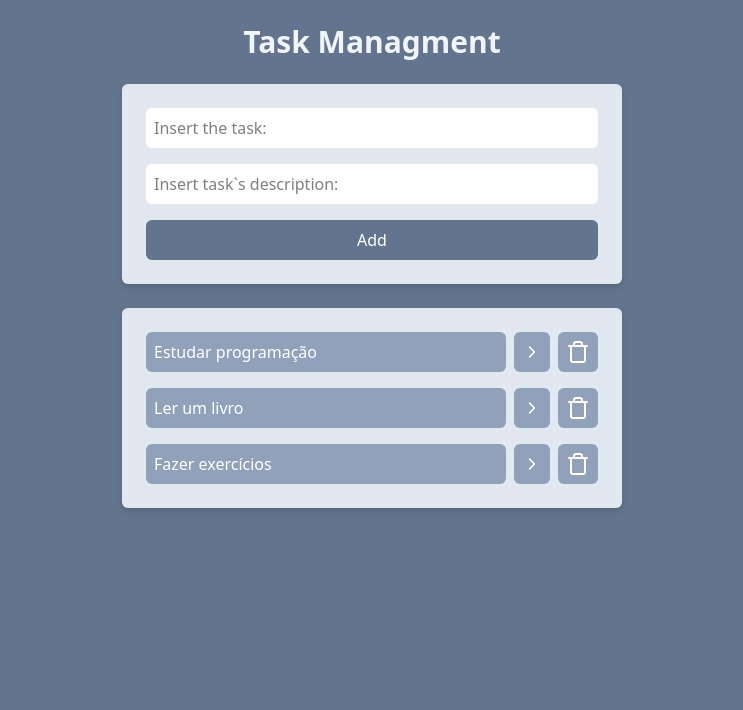
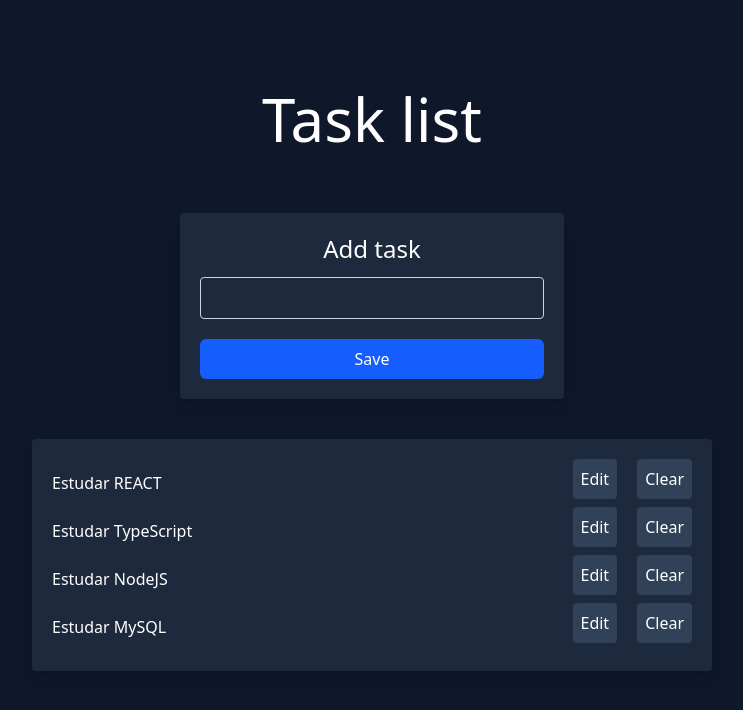
Before and after one commit to WallaceFalue/To-Do-List, a React (Vite) app: page / in a window 1280 px wide. Shown: the top 710 px of the page, without its empty margins (268-1011 px from the left). Built offline with nearby package versions, Linux system fonts and the light colour scheme.

Commit message:
refactor: Restructure application logic

```diff
--- a/src/App.jsx
+++ b/src/App.jsx
@@ -1,66 +1,110 @@
-import Tasks from "./components/Tasks";
-import AddTask from "./components/AddTasks";
-import { useState } from "react";
+import { useState, useEffect } from "react";
 
 function App() {
+  const [newTask, setNewTask] = useState("");
+  const [editTask, setEditTask] = useState({
+    tasks: "",
+    isEditing: false,
+  });
+
   const [tasks, setTasks] = useState([
-    {
-      id: 1,
-      title: "Estudar programação",
-      description: "Estudar React",
-      isCompleted: false,
-    },
-    {
-      id: 2,
-      title: "Ler um livro",
-      description: "Ler 'O Senhor dos Anéis'",
-      isCompleted: false,
-    },
-    {
-      id: 3,
-      title: "Fazer exercícios",
-      description: "Correr 5km",
-      isCompleted: false,
-    },
+    "Estudar REACT",
+    "Estudar TypeScript",
+    "Estudar NodeJS",
+    "Estudar MySQL",
   ]);
 
-  function onTaskClick(taskId) {
-    const newTask = tasks.map((task) => {
-      if (task.id == taskId) {
-        return { ...task, isCompleted: !task.isCompleted };
-      }
-      return task;
-    });
-    setTasks(newTask);
+  useEffect(() => {
+    const savedTasks = localStorage.getItem("@cursoReact");
+
+    if (savedTasks) {
+      setTasks(JSON.parse(savedTasks));
+    }
+  }, []);
+
+  function HandleNewTask() {
+    if (newTask === "") {
+      alert("Preencha o campo");
+      return;
+    }
+
+    if (editTask.isEditing) {
+      HandleSafeEdit();
+      return;
+    }
+
+    setTasks([...tasks, newTask]);
+    setNewTask("");
+    localStorage.setItem("@cursoReact", JSON.stringify([...tasks, newTask]));
   }
 
-  function onDeleteTaskClick(taskId) {
-    const newTask = tasks.filter((task) => task.id !== taskId);
-    setTasks(newTask);
+  function HandleSafeEdit() {
+    const findIndex = tasks.findIndex((tasks) => tasks === editTask.tasks);
+    const updatedTasks = [...tasks];
+
+    updatedTasks[findIndex] = newTask;
+    setTasks(updatedTasks);
+    editTask.isEditing = false;
+
+    setNewTask("");
+    localStorage.setItem("@cursoReact", JSON.stringify(updatedTasks));
   }
 
-  function onAddTaskSubmits(title, description) {
-    const task = {
-      id: tasks.length + 1,
-      title: title,
-      description: description,
-      isCompleted: false,
-    };
-    setTasks([...tasks, task]);
+  function HandleDeleteTask(taskToDelete) {
+    const remainingTasks = tasks.filter((task) => task !== taskToDelete);
+    setTasks([...remainingTasks]);
+
+    localStorage.setItem("@cursoReact", JSON.stringify(remainingTasks));
+  }
+
+  function HandleEditTask(taskChanged) {
+    setNewTask(taskChanged);
+    setEditTask({ tasks: taskChanged, isEditing: true });
+
+    localStorage.setitem("@curosoReact", JSON.stringify(tasks));
   }
 
   return (
-    <div className="w-screen h-screen bg-slate-500 flex justify-center p-6">
-      <div className="w-[500px] ">
-        <h1 className="text-3xl text-slate-100 font-bold text-center">
-          Task Managment
-        </h1>
-        <AddTask onAddTaskSubmits={onAddTaskSubmits} />
-        <Tasks
-          tasks={tasks}
-          ontaskClick={onTaskClick}
-          onDeleteTaskClick={onDeleteTaskClick}
+    <div className="justify-center items-center flex flex-col h-screen bg-slate-900 text-white">
+      <h1 className="text-white mb-16 text-6xl">Task list</h1>
+      <div className="shadow-lg p-5 mb-10 rounded bg-slate-800 w-96 flex flex-col gap-3">
+        <h1 className="text-white text-2xl text-center">Add task</h1>
+        <input
+          className="p-2 rounded w-full border border-slate-300 text-white"
+          type="text"
+          value={newTask}
+          onChange={(e) => setNewTask(e.target.value)}
+          required
         />
+        <button
+          className="bg-blue-600 rounded-md p-2 hover:bg-blue-700 transition duration-300 transform hover:scale-105 w-full mt-2"
+          onClick={() => HandleNewTask()}
+        >
+          {editTask.isEditing ? "Edit" : "Save"}
+        </button>
+      </div>
+      <div className="shadow-lg p-5 mb-10 rounded bg-slate-800 w-170 flex flex-col justify-center items-center">
+        {tasks.map((item) => (
+          <section className="flex flex-row justify-between items-center w-full ">
+            <ul>
+              <li>{item}</li>
+            </ul>
+            <div className="gap-5 flex flex-row">
+              <button
+                className="mb-2 bg-slate-700 p-2 rounded hover:bg-green-500"
+                onClick={() => HandleEditTask(item)}
+              >
+                Edit
+              </button>
+              <button
+                className="mb-2 bg-slate-700 p-2 rounded hover:bg-green-500"
+                onClick={() => HandleDeleteTask(item)}
+              >
+                Clear
+              </button>
+            </div>
+          </section>
+        ))}
       </div>
     </div>
   );
--- a/src/components/AddTasks.jsx
+++ /dev/null
@@ -1,41 +0,0 @@
-// filepath: c:\Users\walla\VsCodeProjects\ToDoList\my-react-app\src\components\AddTasks.jsx
-import { useState } from "react";
-
-function AddTask(props) {
-  const [title, setTitle] = useState("");
-  const [description, setDescription] = useState("");
-  return (
-    <div className="space-y-4 p-6 bg-slate-200 rounded-md mt-6 shadow-md flex flex-col">
-      <input
-        className="bg-white rounded-md p-2 outline-slate-400"
-        type="text"
-        placeholder="Insert the task: "
-        value={title}
-        onChange={(e) => setTitle(e.target.value)}
-      />
-      <input
-        className="bg-white rounded-md p-2 outline-slate-400"
-        type="text"
-        placeholder="Insert task`s description:  "
-        value={description}
-        onChange={(e) => setDescription(e.target.value)}
-      />
-      <button
-        onClick={() => {
-          if (!title.trim() || !description.trim()) {
-            return alert("Please fill in both fields");
-          } else {
-            props.onAddTaskSubmits(title, description);
-          }
-          setDescription("");
-          setTitle("");
-        }}
-        className="bg-slate-500 text-white p-2 rounded-md hover:bg-slate-600 transition"
-      >
-        Add
-      </button>
-    </div>
-  );
-}
-
-export default AddTask;
--- a/src/components/Tasks.jsx
+++ /dev/null
@@ -1,46 +0,0 @@
-import { ChevronRight, DeleteIcon, TrashIcon } from "lucide-react";
-import { use } from "react";
-import { useNavigate } from "react-router-dom";
-
-function Tasks(props) {
-  const navigate = useNavigate();
-
-  function OnSeeDetailsClcick(task) {
-    navigate(
-      `/tasks?title=${encodeURIComponent(
-        task.title
-      )}&description=${encodeURIComponent(task.description)}`
-    );
-  }
-
-  return (
-    <ul className="space-y-4 p-6 bg-slate-200 rounded-md mt-6 shadow-md">
-      {props.tasks.map((task) => (
-        <li key={task.id} className="flex gap-2">
-          <button
-            onClick={() => props.ontaskClick(task.id)}
-            className={`bg-slate-400 text-left w-full text-white p-2 rounded-md ${
-              task.isCompleted ? "line-through" : ""
-            }`}
-          >
-            {task.title}
-          </button>
-          <button
-            onClick={() => OnSeeDetailsClcick(task)}
-            className="bg-slate-400 p-2 rounded-md text-white"
-          >
-            <ChevronRight size={20} />
-          </button>
-          <button
-            onClick={() => props.onDeleteTaskClick(task.id)}
-            className="bg-slate-400 p-2 rounded-md text-white"
-          >
-            <TrashIcon />
-          </button>
-        </li>
-      ))}
-    </ul>
-  );
-}
-
-export default Tasks;
```
